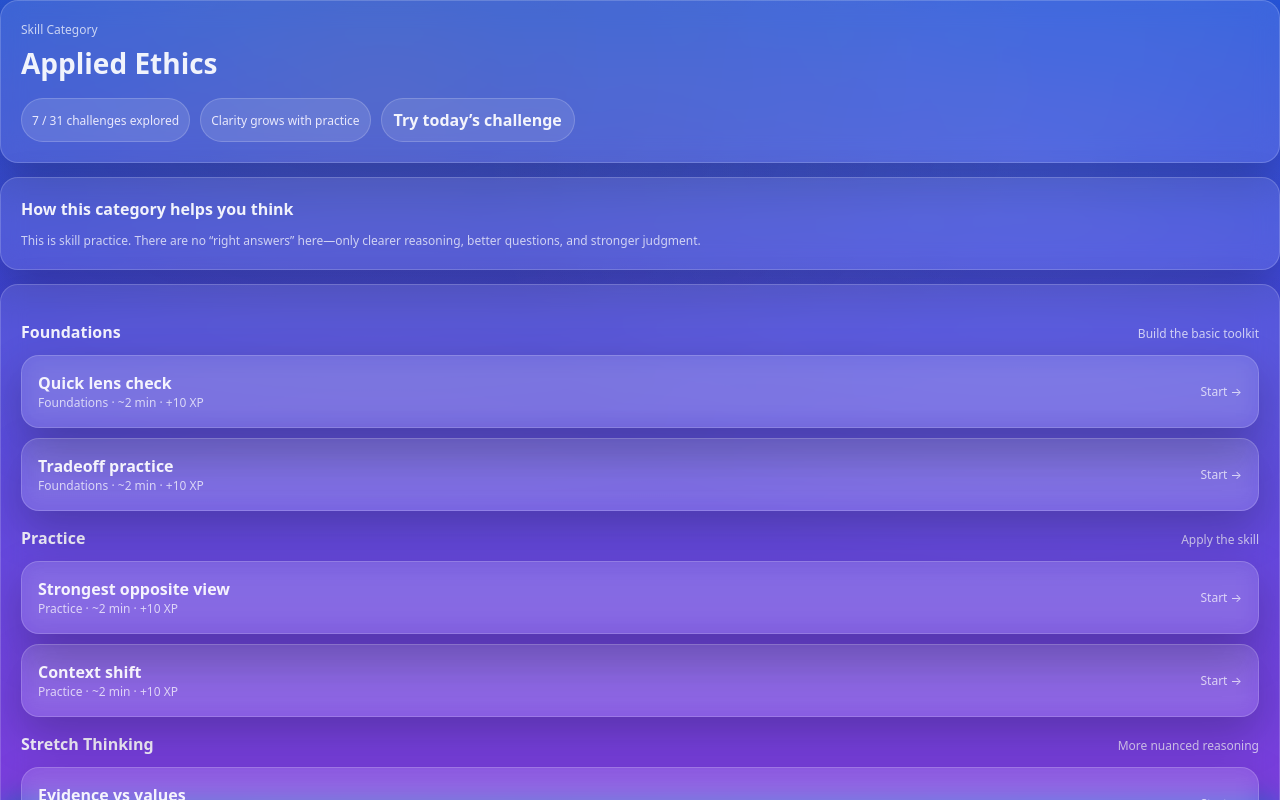
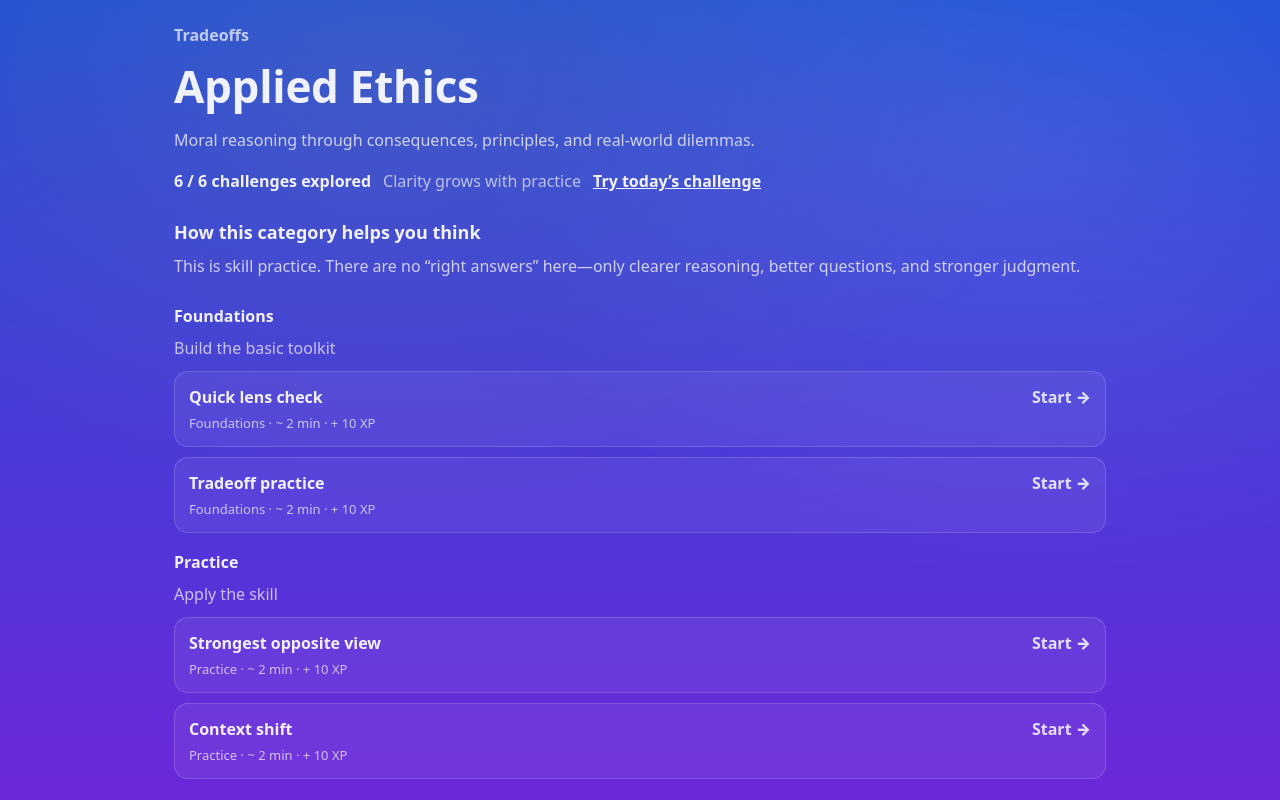
Before and after one commit to nfc3-1/UTHYNK-BETA-2.0, a Next.js app: page /category/applied-ethics in a window 1280 px wide. Shown: the top 800 px of the page. Built offline with nearby package versions, Linux system fonts and the light colour scheme.

Commit message:
Refactor CategoryPage and improve challenge grouping

```diff
--- a/app/category/[slug]/page.tsx
+++ b/app/category/[slug]/page.tsx
@@ -1,64 +1,170 @@
-import categories from '@/data/categories.json';
-import challenges from '@/data/challenges.json';
-import ChallengeRow from '@/components/ChallengeRow';
-import Link from 'next/link';
+import Link from "next/link";
+import categories from "@/data/categories.json";
+import challenges from "@/data/challenges.json";
 
-export default function CategoryDetail({ params }: { params: { slug: string } }) {
-  const slug = params.slug;
-  const cat = (categories as any[]).find(c => c.slug === slug);
+type Category = {
+  slug: string;
+  name: string;
+  subtitle?: string;
+  description?: string;
+};
+
+type Challenge = {
+  id: string;
+  category: string;       // MUST equal category slug
+  title: string;
+  prompt?: string;
+  minutes?: number;
+  xp?: number;
+  difficulty?: string;    // optional
+  track?: string;         // optional: "Foundations" | "Practice" | "Stretch Thinking"
+};
+
+const TRACK_ORDER = ["Foundations", "Practice", "Stretch Thinking"] as const;
+
+function groupChallenges(list: Challenge[]) {
+  // Prefer explicit `track`, otherwise infer from difficulty.
+  const getTrack = (c: Challenge) => {
+    if (c.track) return c.track;
+    const d = (c.difficulty || "").toLowerCase();
+    if (d.includes("foundation")) return "Foundations";
+    if (d.includes("stretch")) return "Stretch Thinking";
+    // default bucket
+    return "Practice";
+  };
+
+  const groups: Record<string, Challenge[]> = {};
+  for (const c of list) {
+    const t = getTrack(c);
+    groups[t] = groups[t] || [];
+    groups[t].push(c);
+  }
+  return groups;
+}
+
+export default function CategoryPage({ params }: { params: { slug: string } }) {
+  const slug = decodeURIComponent(params.slug || "");
+
+  const cat =
+    (categories as Category[]).find((c) => c.slug === slug) || null;
 
   if (!cat) {
     return (
-      <div className="card p-20">
-        <h1 className="heroTitle">Category not found</h1>
-        <p className="heroSub">That category doesn’t exist yet.</p>
-        <div className="mt-16"><Link className="btn btnPrimary" href="/">Go Home</Link></div>
-      </div>
+      <main style={{ maxWidth: 980, margin: "0 auto", padding: 24 }}>
+        <h1 style={{ fontSize: 32, fontWeight: 900, margin: 0 }}>Category not found</h1>
+        <p style={{ opacity: 0.8, marginTop: 10 }}>That category doesn’t exist yet.</p>
+        <div style={{ marginTop: 18 }}>
+          <Link href="/" style={{ fontWeight: 800, textDecoration: "underline" }}>
+            Go Home
+          </Link>
+        </div>
+      </main>
     );
   }
 
-  const list = (challenges as any[]).filter(ch => ch.category === slug);
+  const all = (challenges as Challenge[]).filter((c) => c.category === slug);
 
-  const groups = {
-    "Foundations": list.filter((x:any)=>x.difficulty==="Foundations"),
-    "Practice": list.filter((x:any)=>x.difficulty==="Practice"),
-    "Stretch Thinking": list.filter((x:any)=>x.difficulty==="Stretch Thinking"),
-  };
+  // “Progress” placeholder (swap with real stats later)
+  const explored = Math.min(all.length, 7);
+  const total = all.length || 31;
+
+  const groups = groupChallenges(all);
+
+  // Sort groups in a stable, predictable order
+  const groupKeys = [
+    ...TRACK_ORDER.filter((k) => groups[k]?.length),
+    ...Object.keys(groups).filter((k) => !TRACK_ORDER.includes(k as any)),
+  ];
 
   return (
-    <div className="col">
-      <div className="card p-20">
-        <div className="smallMuted">{cat.foundation ? '🧠 Foundation Category' : 'Skill Category'}</div>
-        <h1 className="heroTitle" style={{marginTop:6}}>{cat.name}</h1>
-        <p className="heroSub">{cat.synopsis}</p>
-
-        <div className="mt-16" style={{display:'flex', gap:10, flexWrap:'wrap'}}>
-          <span className="badge">7 / 31 challenges explored</span>
-          <span className="badge">Clarity grows with practice</span>
-          <Link className="btn" href="/daily">Try today’s challenge</Link>
-        </div>
+    <main style={{ maxWidth: 980, margin: "0 auto", padding: 24 }}>
+      <div style={{ opacity: 0.75, fontWeight: 800, marginBottom: 10 }}>
+        {cat.subtitle || "Category"}
       </div>
 
-      <div className="card p-20">
-        <div style={{fontWeight:900}}>How this category helps you think</div>
-        <div className="smallMuted mt-12">
-          This is skill practice. There are no “right answers” here—only clearer reasoning, better questions, and stronger judgment.
+      <h1 style={{ fontSize: 44, fontWeight: 900, letterSpacing: -0.3, margin: 0 }}>
+        {cat.name}
+      </h1>
+
+      <p style={{ marginTop: 12, fontSize: 16, opacity: 0.8, lineHeight: 1.5 }}>
+        {cat.description || ""}
+      </p>
+
+      <div style={{ marginTop: 18, display: "flex", gap: 12, alignItems: "center", flexWrap: "wrap" }}>
+        <div style={{ fontWeight: 800 }}>
+          {explored} / {total} challenges explored
         </div>
+        <div style={{ opacity: 0.7 }}>Clarity grows with practice</div>
+        <Link
+          href="/daily"
+          style={{ fontWeight: 800, textDecoration: "underline" }}
+        >
+          Try today’s challenge
+        </Link>
       </div>
 
-      <div className="card p-20">
-        {Object.entries(groups).map(([k, arr]) => (
-          <div key={k} className="mt-16">
-            <div style={{display:'flex', justifyContent:'space-between', alignItems:'baseline', gap:10, flexWrap:'wrap'}}>
-              <div style={{fontWeight:900, fontSize:16}}>{k}</div>
-              <div className="smallMuted">{k==="Foundations" ? "Build the basic toolkit" : k==="Practice" ? "Apply the skill" : "More nuanced reasoning"}</div>
+      <section style={{ marginTop: 28 }}>
+        <h2 style={{ fontSize: 18, fontWeight: 900, margin: 0 }}>
+          How this category helps you think
+        </h2>
+        <p style={{ marginTop: 10, opacity: 0.8, lineHeight: 1.55 }}>
+          This is skill practice. There are no “right answers” here—only clearer reasoning,
+          better questions, and stronger judgment.
+        </p>
+      </section>
+
+      <div style={{ marginTop: 26, display: "grid", gap: 18 }}>
+        {groupKeys.map((k) => (
+          <section key={k}>
+            <h3 style={{ fontSize: 16, fontWeight: 900, margin: 0 }}>{k}</h3>
+            <div style={{ marginTop: 10, opacity: 0.75 }}>
+              {k === "Foundations" && "Build the basic toolkit"}
+              {k === "Practice" && "Apply the skill"}
+              {k === "Stretch Thinking" && "More nuanced reasoning"}
             </div>
-            <div className="mt-12" style={{display:'grid', gap:10}}>
-              {(arr as any[]).map((ch:any)=>(<ChallengeRow key={ch.id} ch={ch} />))}
+
+            <div style={{ marginTop: 12, display: "grid", gap: 10 }}>
+              {(groups[k] || []).map((c) => (
+                <Link
+                  key={c.id}
+                  href={`/challenge/${encodeURIComponent(c.id)}`}
+                  style={{
+                    display: "flex",
+                    justifyContent: "space-between",
+                    gap: 14,
+                    padding: 14,
+                    borderRadius: 14,
+                    border: "1px solid rgba(255,255,255,0.15)",
+                    background: "rgba(255,255,255,0.06)",
+                    textDecoration: "none",
+                    color: "inherit",
+                  }}
+                >
+                  <div>
+                    <div style={{ fontWeight: 900 }}>{c.title}</div>
+                    <div style={{ marginTop: 6, opacity: 0.75, fontSize: 13 }}>
+                      {k} · ~ {c.minutes ?? 2} min · + {c.xp ?? 10} XP
+                    </div>
+                  </div>
+
+                  <div style={{ fontWeight: 900, opacity: 0.9, whiteSpace: "nowrap" }}>
+                    Start →
+                  </div>
+                </Link>
+              ))}
+              {(groups[k] || []).length === 0 && (
+                <div style={{ opacity: 0.75 }}>No challenges yet.</div>
+              )}
             </div>
-          </div>
+          </section>
         ))}
       </div>
-    </div>
+
+      <div style={{ marginTop: 28 }}>
+        <Link href="/" style={{ fontWeight: 800, textDecoration: "underline" }}>
+          ← Back to all categories
+        </Link>
+      </div>
+    </main>
   );
 }
```
